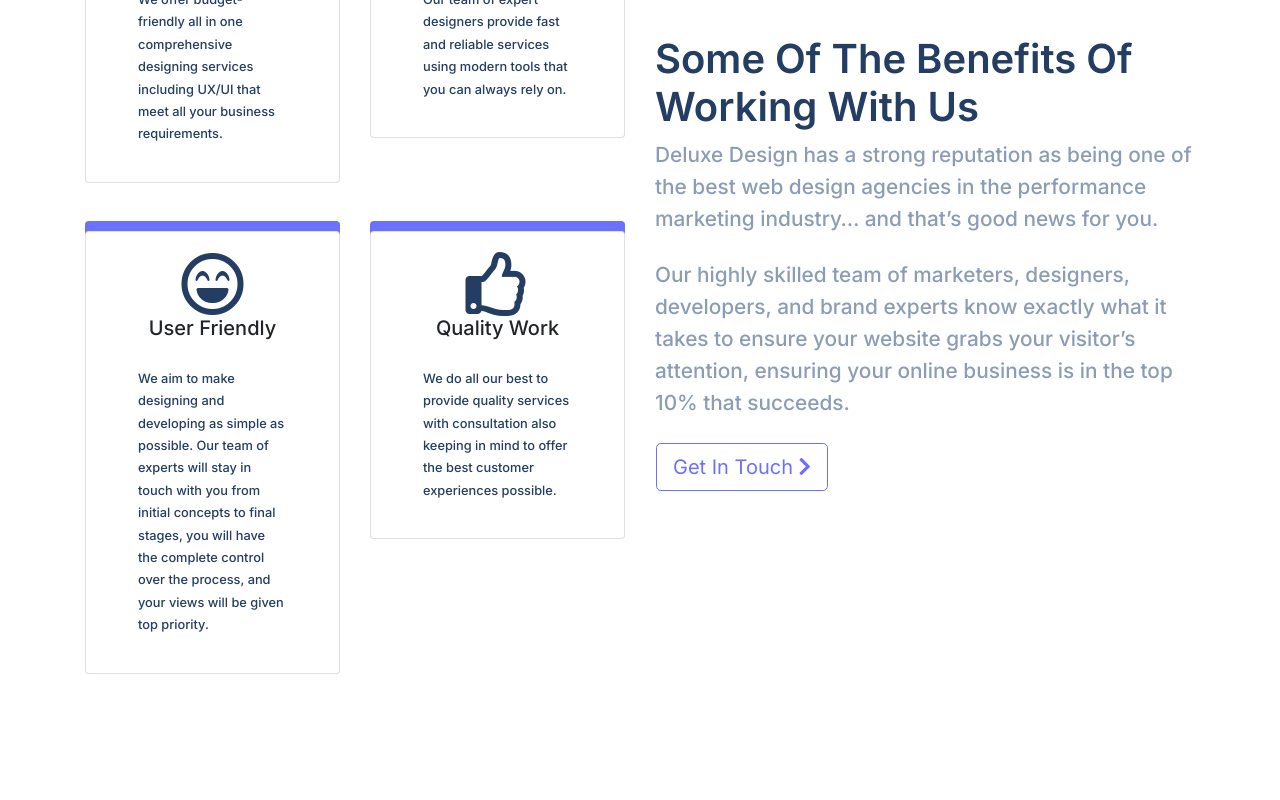
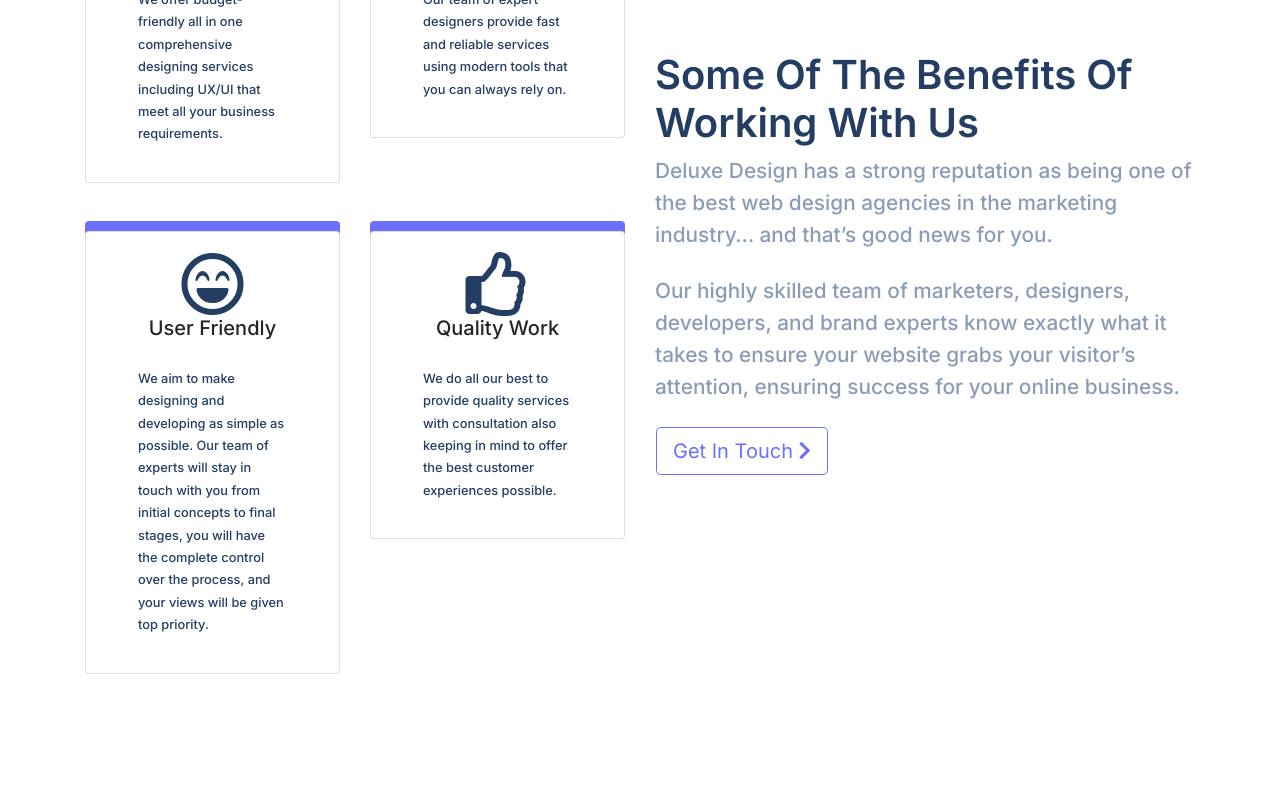
Before and after one commit to aaronleon1/deluxe-design, a React (Create React App) app: page / in a window 1280 px wide. Shown: the part 2020-2820 px from the top of the page. Built offline with nearby package versions, Linux system fonts and the light colour scheme; no server answers; the database is empty.

Commit message:
Copy update for benefits section and footer update

```diff
--- a/src/components/Benefits/Benefits.js
+++ b/src/components/Benefits/Benefits.js
@@ -48,8 +48,8 @@ const Benefits = () => {
           }}
         >
           Deluxe Design has a strong reputation as being one of the best web
-          design agencies in the performance marketing industry… and that’s good
-          news for you.
+          design agencies in the marketing industry… and that’s good news for
+          you.
         </p>
         <p
           className=" text-left mb-4 benefits"
@@ -62,8 +62,7 @@ const Benefits = () => {
         >
           Our highly skilled team of marketers, designers, developers, and brand
           experts know exactly what it takes to ensure your website grabs your
-          visitor’s attention, ensuring your online business is in the top 10%
-          that succeeds.
+          visitor’s attention, ensuring success for your online business.
         </p>
         <Row>
           <Button
--- a/src/components/Footer.js
+++ b/src/components/Footer.js
@@ -83,7 +83,7 @@ const Footer = () => {
             className="text-left text-primary mt-5"
             style={{ fontWeight: "600" }}
           >
-            Copyright © 2021 DeluxeDesign. All Rights Reserved.
+            Copyright © 2022 DeluxeDesign. All Rights Reserved.
           </p>
         </Col>
       </Row>
```
